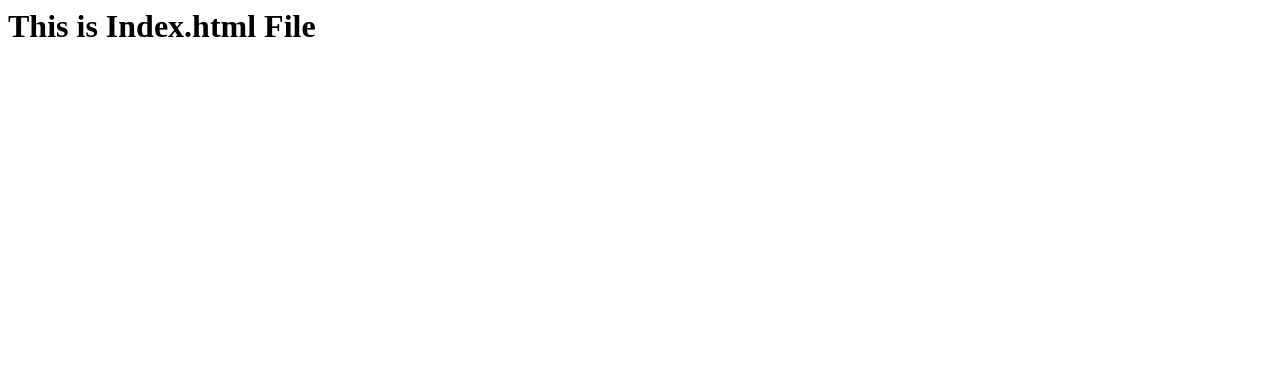
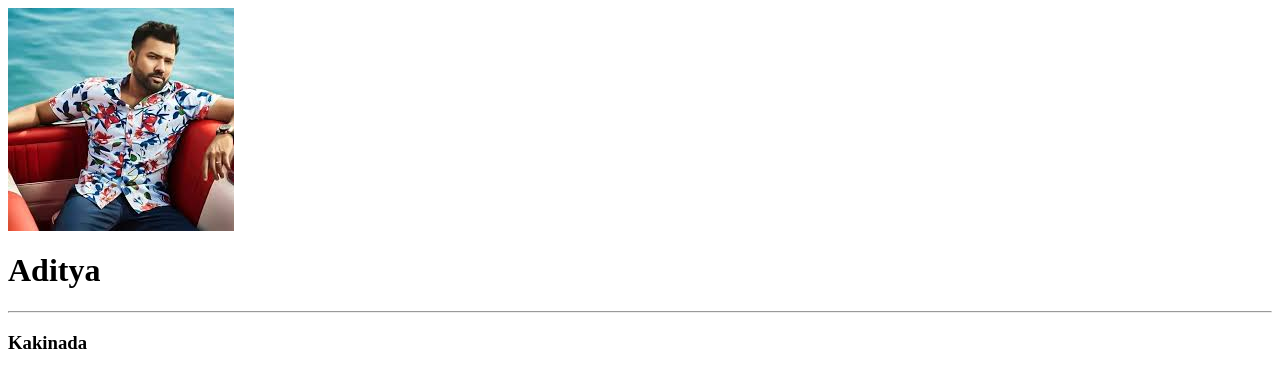
Before and after one commit to Mastan-I4/CSE-C, a plain HTML site: page index.html in a window 1280 px wide. Drawn offline with Linux system fonts and the light colour scheme.

Commit message:
Update index.html

```diff
--- a/index.html
+++ b/index.html
@@ -1,9 +1,12 @@
 <html>
 <head>
-<title>My Web Page </title>
+<title>workshop </title>
 </head>
 <body>
-<h1>This is Index.html File</h1>
+  <img src="rr.jpg">
+  <h1>Aditya</h1>
+  <hr>
+  <h3>Kakinada</h3>
 </body>
 
 </html>
```
